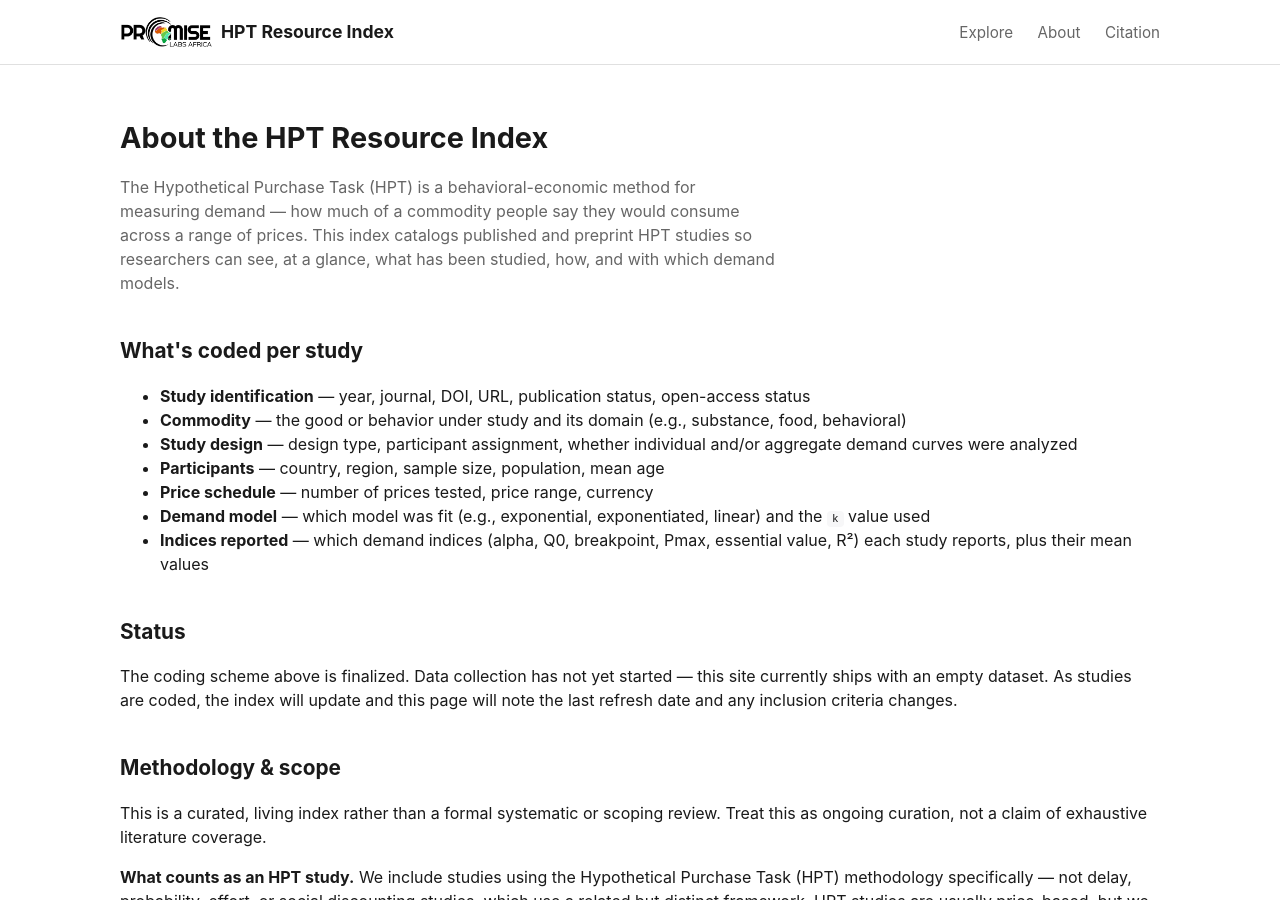
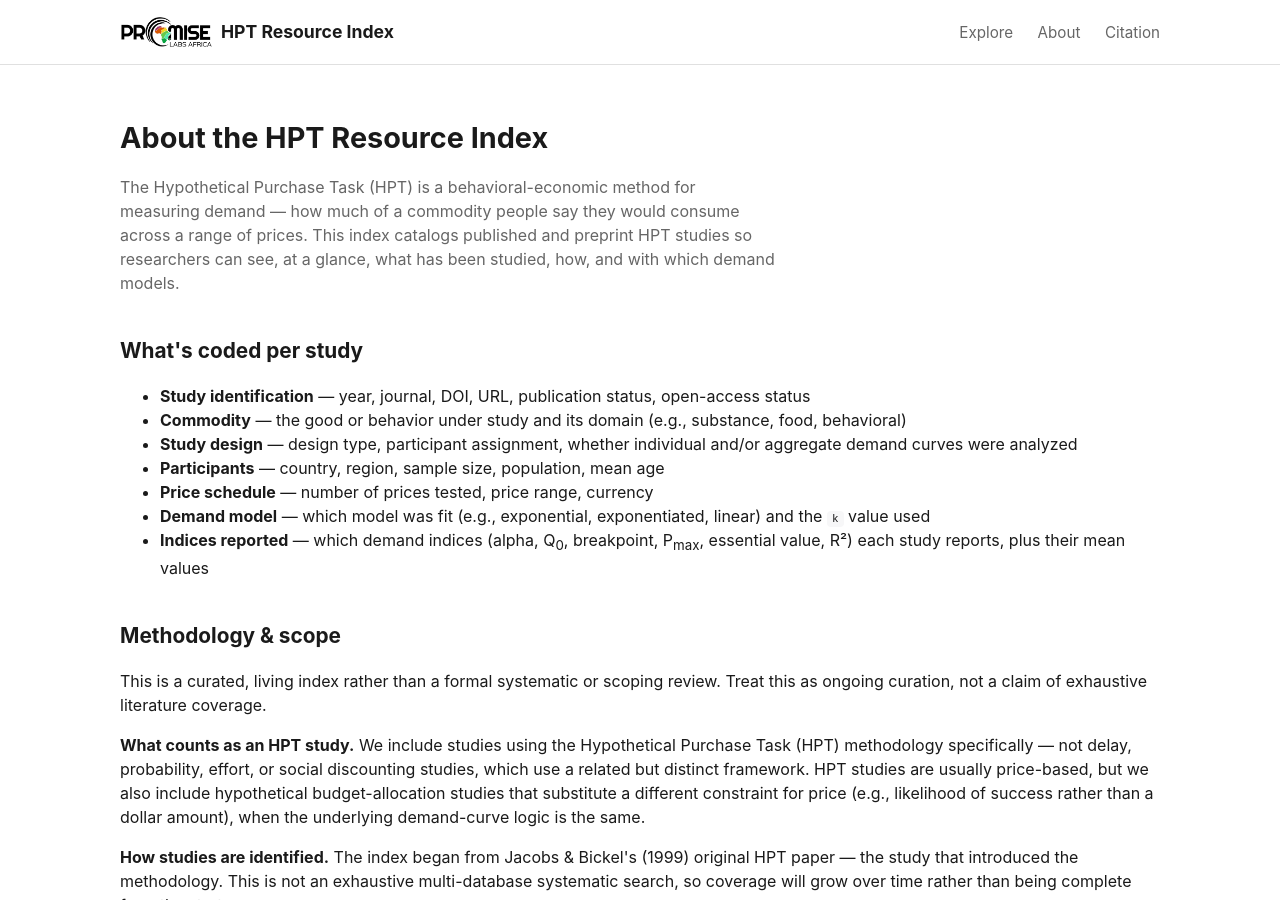
Before and after one commit to platinum-pro/hpt-resource-index, a Jekyll site: the page built from about.html, in a window 1280 px wide and 900 px high. Built offline with Jekyll 4.4.1, drawn with Linux system fonts in a browser that asks for light colours.

Commit message:
Remove stale Status section, subscript Q0/Pmax notation
Status was static text duplicating what the home/Explore pages
already show dynamically, and risked going stale once real data
lands. Q0 and Pmax now render with proper subscripts.

Co-Authored-By: Claude <noreply@anthropic.com>

```diff
--- a/about.html
+++ b/about.html
@@ -19,16 +19,8 @@ title: About
   <li><strong>Participants</strong> — country, region, sample size, population, mean age</li>
   <li><strong>Price schedule</strong> — number of prices tested, price range, currency</li>
   <li><strong>Demand model</strong> — which model was fit (e.g., exponential, exponentiated, linear) and the <code>k</code> value used</li>
-  <li><strong>Indices reported</strong> — which demand indices (alpha, Q0, breakpoint, Pmax, essential value, R²) each study reports, plus their mean values</li>
+  <li><strong>Indices reported</strong> — which demand indices (alpha, Q<sub>0</sub>, breakpoint, P<sub>max</sub>, essential value, R²) each study reports, plus their mean values</li>
 </ul>
-
-<h2>Status</h2>
-<p>
-  The coding scheme above is finalized. Data collection has not yet started — this
-  site currently ships with an empty dataset. As studies are coded, the index will
-  update and this page will note the last refresh date and any inclusion criteria
-  changes.
-</p>
 
 <h2>Methodology &amp; scope</h2>
 <p>
```
